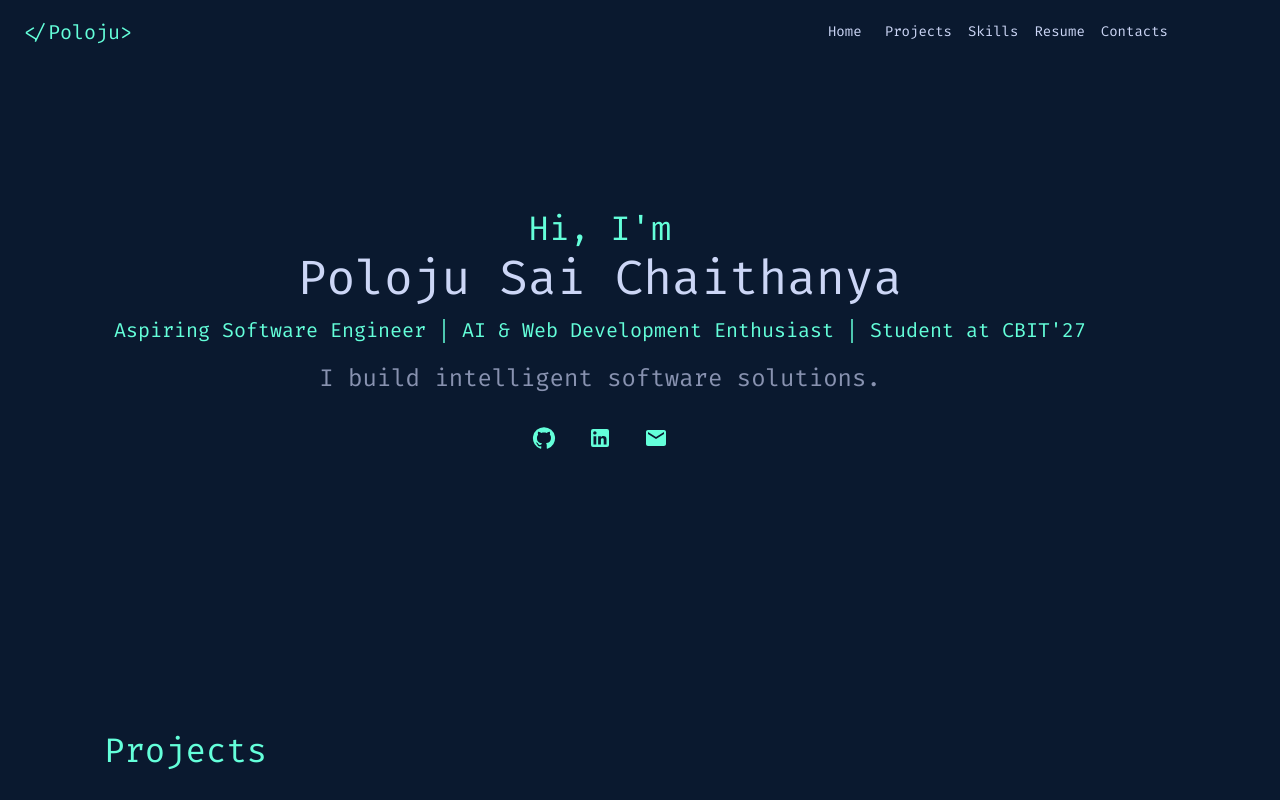
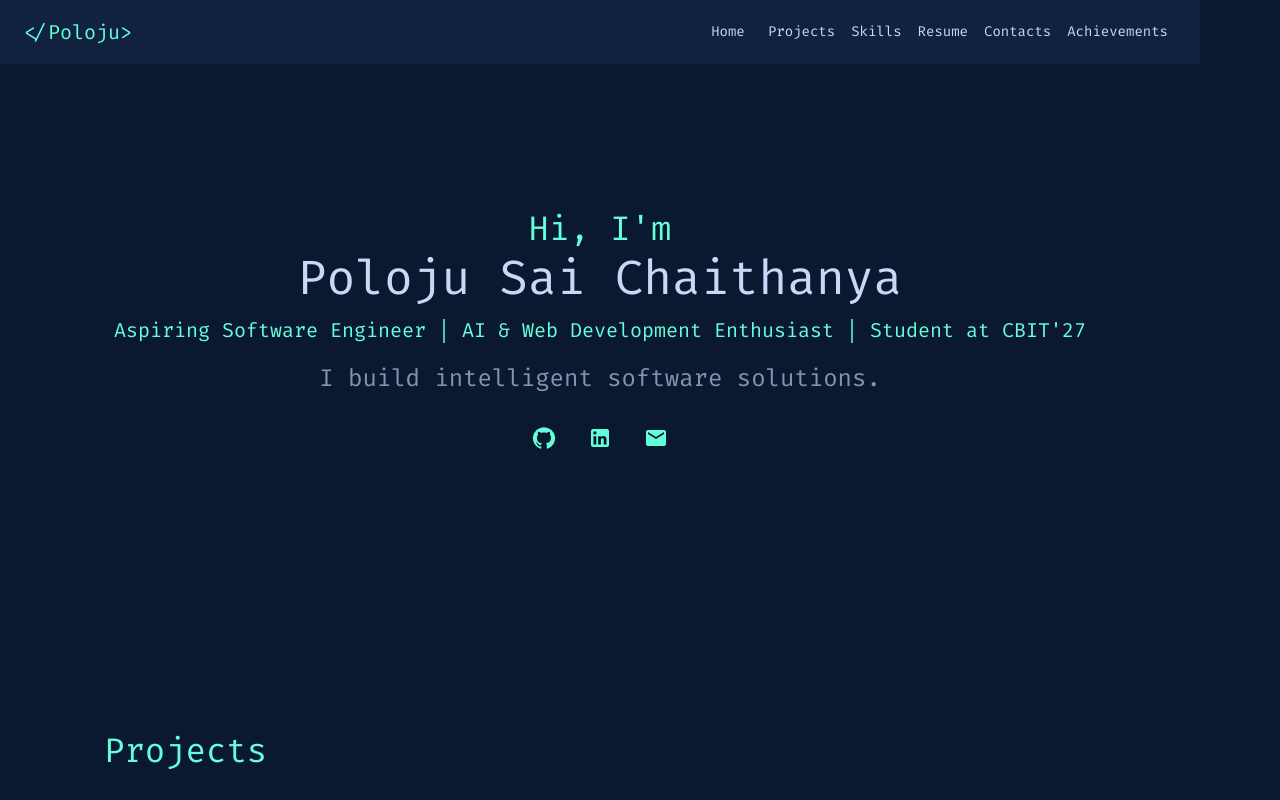
Before and after one commit to 004Saichaithanya/Portfolio, a React (Vite) app: page / in a window 1280 px wide. Shown: the top 800 px of the page. Built offline with nearby package versions, Linux system fonts and the light colour scheme.

Commit message:
Update Navbar.jsx

```diff
--- a/src/Components/Navbar.jsx
+++ b/src/Components/Navbar.jsx
@@ -10,7 +10,7 @@ export default function Navbar() {
   };
 
   return (
-    <AppBar position="sticky" color="transparent" elevation={0}>
+    <AppBar position="sticky" color="black" sx={{color:'black',width:'100%'}} elevation={0}>
       <Toolbar sx={{ justifyContent: 'space-between' }}>
         <Typography variant="h6" sx={{ fontFamily: 'Fira Code', color: '#64ffda', cursor: 'pointer' }}
           onClick={() => handleScroll('Home')}
@@ -18,7 +18,7 @@ export default function Navbar() {
           &lt;/Poloju&gt;
         </Typography>
         <Box>
-          {['Home', 'Projects', 'Skills', 'Resume', 'Contacts'].map((item) => (
+          {['Home', 'Projects', 'Skills', 'Resume', 'Contacts','Achievements'].map((item) => (
             <Button
               key={item}
               sx={{ color: '#ccd6f6', fontFamily: 'Fira Code', textTransform: 'none' }}
```
